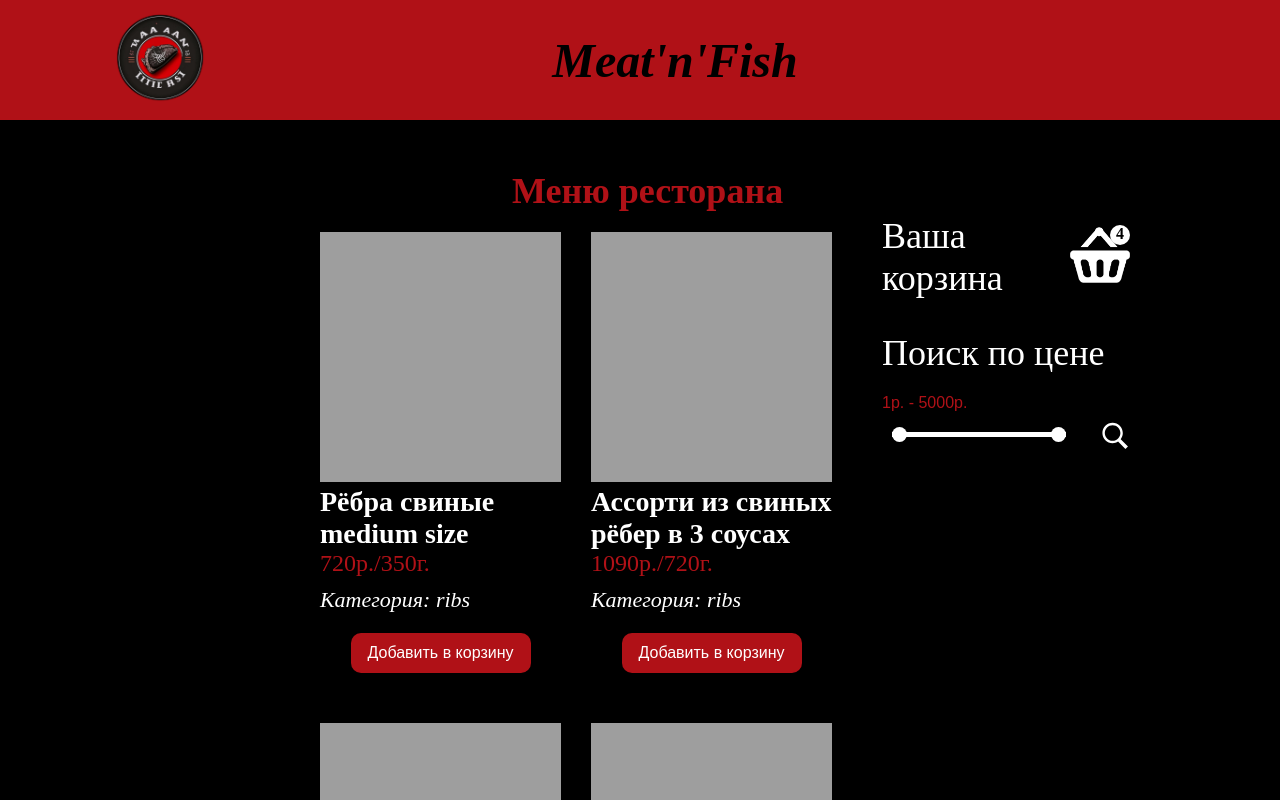
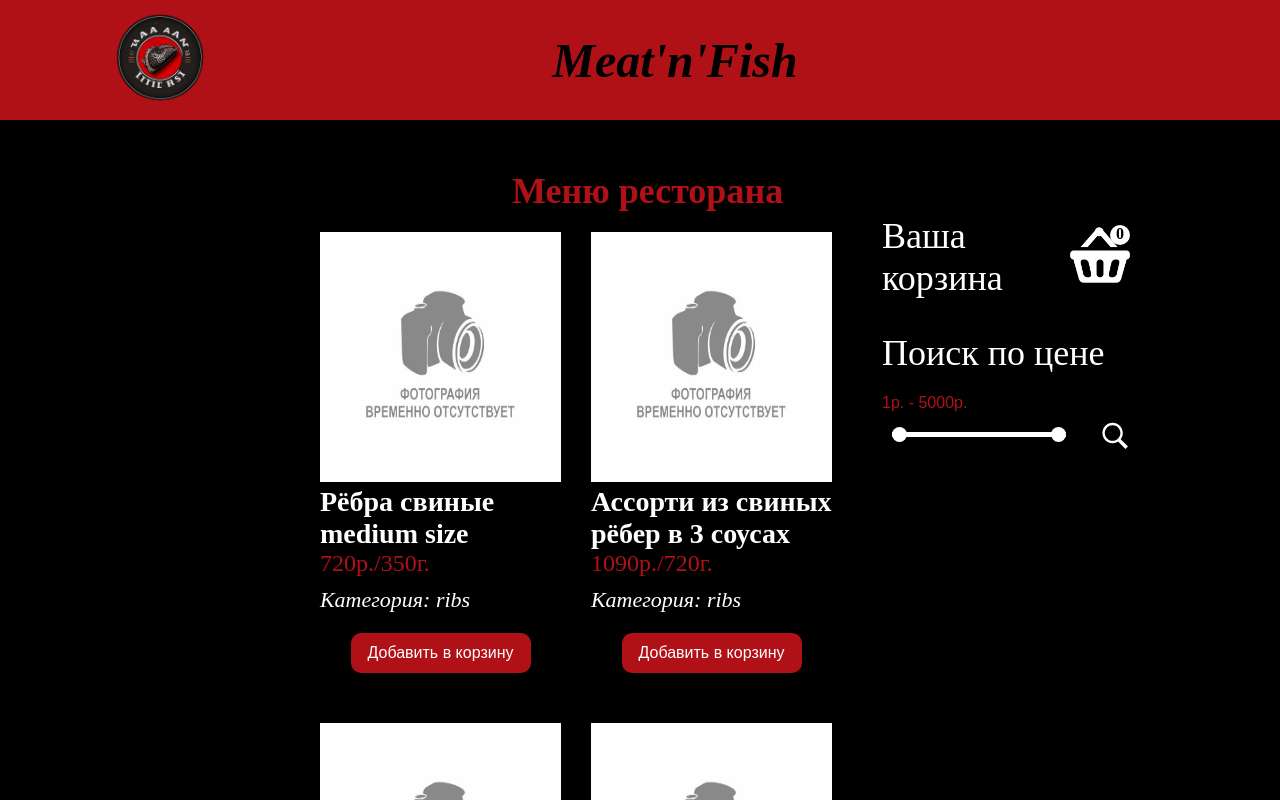
Before and after one commit to FireSpirit171/MeatFish, a React (Vite) app: page /dishes in a window 1280 px wide. Shown: the top 800 px of the page. Built offline with nearby package versions, Linux system fonts and the light colour scheme; no server answers.

Commit message:
Transfer default photo to frontend

```diff
--- a/src/mockdata.ts
+++ b/src/mockdata.ts
@@ -1,4 +1,3 @@
-// mockData.ts
 export const mockDishes = {
     "dishes": [
         {
@@ -8,7 +7,7 @@
             "description": "Фирменные свиные рёбра в соусе на выбор. Подаются с печёным картофелем с розмарином или красной фасолью в соусе Тако (на выбор)",
             "price": 720,
             "weight": 350,
-            "photo": "http://127.0.0.1:9000/meatfish/default.jpg"
+            "photo": "../public/default.jpg"
         },
         {
             "id": 2,
@@ -17,7 +16,7 @@
             "description": "Сочетание разных вкусов на одной порции: соус BBQ с фисташкой и апельсиновой цедрой, соус медовый-терияки с кунжутом и зеленым луком, соус кисло-сладкий. На гарнир печеный картофель с розмарином",
             "price": 1090,
             "weight": 720,
-            "photo": "http://127.0.0.1:9000/meatfish/default.jpg"
+            "photo": "../public/default.jpg"
         },
         {
             "id": 3,
@@ -26,7 +25,7 @@
             "description": "Говяжьи рёбра в соусе на выбор. Подаются с печеным картофелем с розмарином или красной фасолью в соусе Тако (на выбор)",
             "price": 1790,
             "weight": 240,
-            "photo": "http://127.0.0.1:9000/meatfish/default.jpg"
+            "photo": "../public/default.jpg"
         },
         {
             "id": 4,
@@ -35,7 +34,7 @@
             "description": "Стейк фланк обжаренный на гриле Прожарка стейка well done/medium well/medium/medium rare/rare. Подается на доске, посыпается крупной морской солью со сливочно перечным соусом.",
             "price": 1250,
             "weight": 230,
-            "photo": "http://127.0.0.1:9000/meatfish/default.jpg"
+            "photo": "../public/default.jpg"
         }
     ]
 };
--- a/src/pages/MenuPage/MainPage.tsx
+++ b/src/pages/MenuPage/MainPage.tsx
@@ -64,7 +64,7 @@
             this.setState({
                 dishes: filteredMockDishes,
                 draftId: null,
-                dishesInBucket: filteredMockDishes.length,
+                dishesInBucket: 0,
                 error: error.message || "Ошибка загрузки данных",
                 loading: false,
             });
```
Also changed, not shown: public/default.jpg (added).
